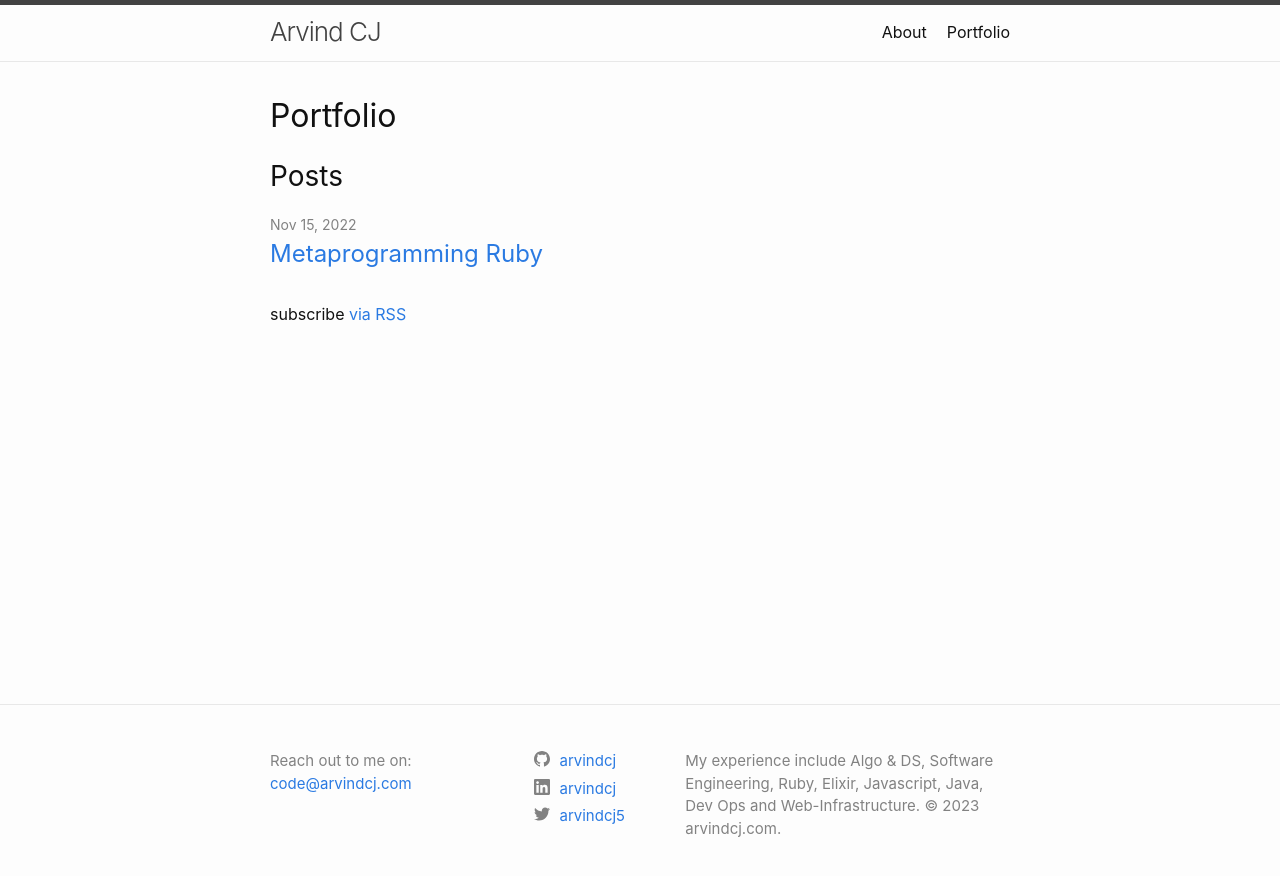
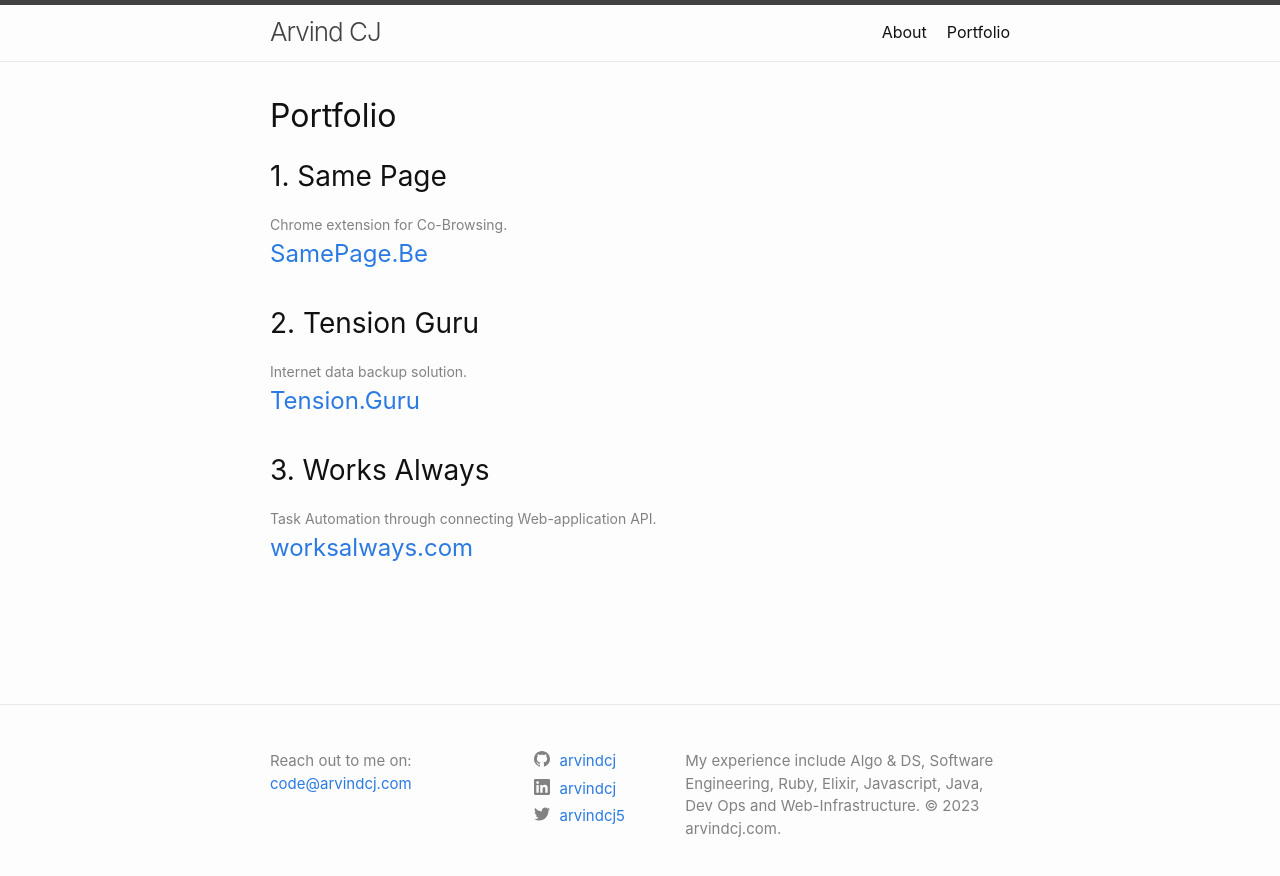
Before and after one commit to arvindcj/arvindcj.github.io, a Jekyll site: the page built from portfolio.markdown, in a window 1280 px wide. Shown: the top 876 px of the page. Built offline with Jekyll 4.4.1, drawn with Linux system fonts in a browser that asks for light colours.

Commit message:
add portfilio apps

```diff
--- a/_layouts/portfolio.html
+++ b/_layouts/portfolio.html
@@ -3,32 +3,41 @@ layout: default
 ---
 
 <div class="home">
-  {%- if page.title -%}
     <h1 class="page-heading">{{ page.title }}</h1>
-  {%- endif -%}
 
-  {{ con2tent }}
-
-  {%- if site.posts.size > 0 -%}
-    <h2 class="post-list-heading">{{ page.list_title | default: "Posts" }}</h2>
+  <h2 class="post-list-heading">1. Same Page</h2>
     <ul class="post-list">
-      {%- for post in site.posts -%}
       <li>
-        {%- assign date_format = site.minima.date_format | default: "%b %-d, %Y" -%}
-        <span class="post-meta">{{ post.date | date: date_format }}</span>
+        <span class="post-meta">Chrome extension for Co-Browsing.</span>
         <h3>
-          <a class="post-link" href="{{ post.url | relative_url }}">
-            {{ post.title | escape }}
+          <a class="post-link" href="https://www.samepage.be">
+            SamePage.Be
           </a>
         </h3>
-        {%- if site.show_excerpts -%}
-          {{ post.excerpt }}
-        {%- endif -%}
       </li>
-      {%- endfor -%}
     </ul>
 
-    <p class="rss-subscribe">subscribe <a href="{{ "/feed.xml" | relative_url }}">via RSS</a></p>
-  {%- endif -%}
+    <h2 class="post-list-heading">2. Tension Guru</h2>
+    <ul class="post-list">
+      <li>
+        <span class="post-meta">Internet data backup solution.</span>
+        <h3>
+          <a class="post-link" href="https://www.tension.guru">
+            Tension.Guru
+          </a>
+        </h3>
+      </li>
+    </ul>
 
+    <h2 class="post-list-heading">3. Works Always</h2>
+    <ul class="post-list">
+      <li>
+        <span class="post-meta">Task Automation through connecting Web-application API.</span>
+        <h3>
+          <a class="post-link" href="https://www.worksalways.com">
+            worksalways.com
+          </a>
+        </h3>
+      </li>
+    </ul>
 </div>
```
